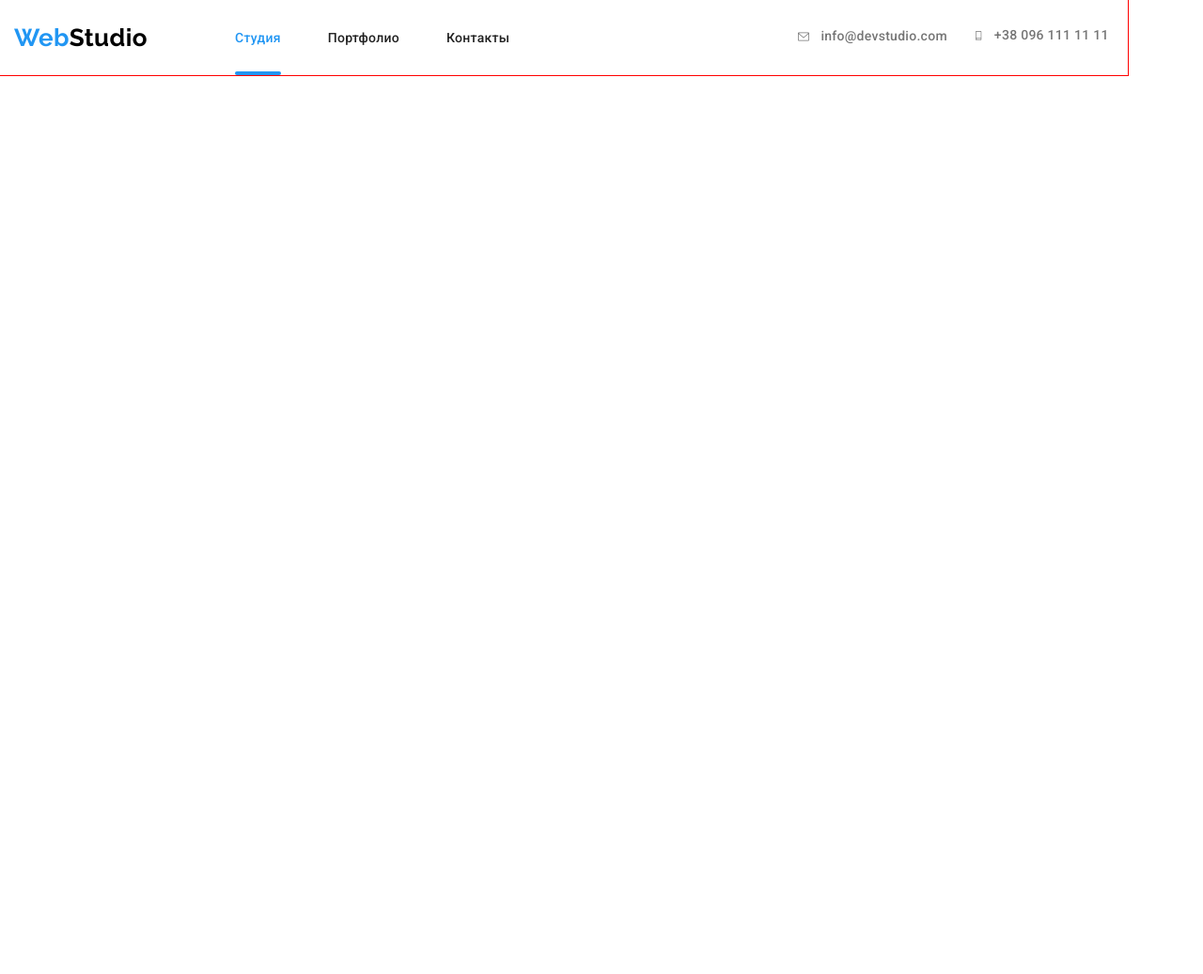
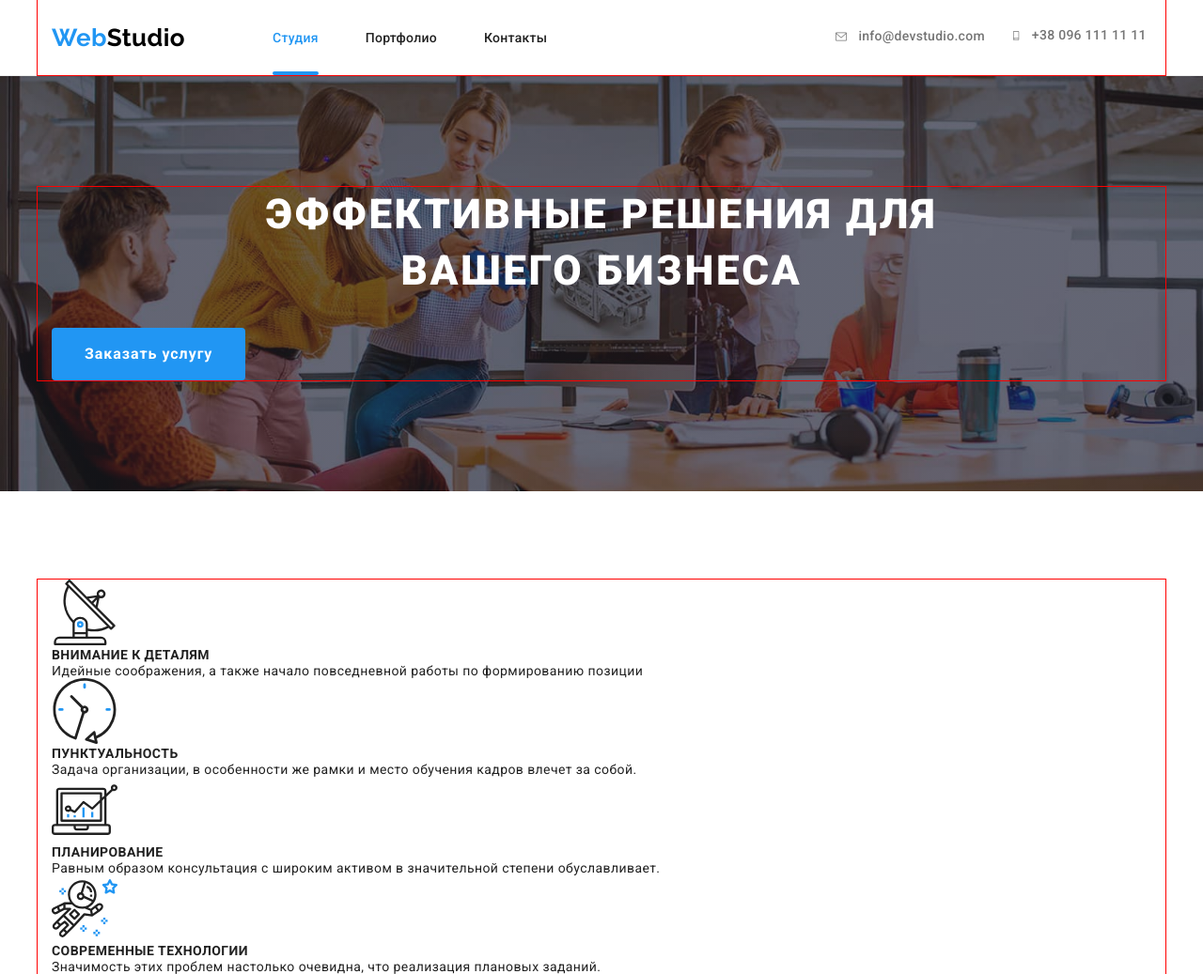
Before and after one commit to Zhukova-AV/goit-markup-hw-08, a plain HTML site: page index.html in a window 1280 px wide. Shown: the whole page at 94% size. Before the commit the page ends 800 px from the top, so only its background shows below. Drawn offline with nearby package versions, Linux system fonts and the light colour scheme.

Commit message:
add feature

```diff
--- a/index.html
+++ b/index.html
@@ -82,11 +82,11 @@
 
     <main>
         <!-- HERO -->
-        <!-- <section class="main-section">
+        <section class="main-section">
             <div class="container">
-                <div class="main-section__box">
+                <!-- <div class="main-section__box"> -->
                     <h1 class="main-section__title">Эффективные решения для вашего бизнеса</h1>
-                </div>
+                <!-- </div> -->
                 <button type="button" class="btn btn__primary" data-modal-open>Заказать услугу</button>
                 <div class="backdrop is-hidden" data-modal>
                     <div class="modal">
@@ -143,11 +143,11 @@
                     </div>
                 </div>
             </div>
-        </section> -->
+        </section>
         <!-- /HERO -->
 
         <!-- FEATURES -->
-        <!-- <section class="section section__no-padding">
+        <section class="section section__no-padding">
             <div class="container">
                 <h2 hidden>Особенности</h2>
                 <ul class="feature list">
@@ -189,7 +189,7 @@
                         </li>
                     </ul>
             </div>
-        </section> -->
+        </section>
         <!-- /Features -->
 
         <!-- ABOUT -->
--- a/scss/components/_button.scss
+++ b/scss/components/_button.scss
@@ -1,13 +1,13 @@
 .btn {
-    display: inline-flex;
+    // display: inline-flex;
+    align-items: center;
+
     cursor: pointer;
     border-radius: 4px;
     border: 3px solid transparent;
 }
 
 .btn__primary {
-    display: inline-flex;
-    align-items: center;
     padding: 10px 32px;
 
     color: $text-color-white;
--- a/scss/layout/_features.scss
+++ b/scss/layout/_features.scss
@@ -2,14 +2,15 @@
 //     display: flex;
 // }
 
-// .feature__item {
-//     width: 270px;
+.feature__item {
+    width: auto;
+    // width: 270px;
 
-//     & + & {
-//         margin-left: 30px;
-//         display: block;
-//     }
-// }
+    // & + & {
+    //     margin-left: 30px;
+    //     display: block;
+    // }
+}
 
 // .feature__text {
 //     margin-top: 10px;
@@ -17,12 +18,13 @@
 //     line-height: 1.71;
 // }
 
-// .feature__box {
-//     display: flex;
-//     align-items: center;
-//     justify-content: center;
-//     margin-bottom: 30px;
-//     width: 270px;
-//     height: 120px;
-//     background-color: $bgc-color-secondary;
-// }
+.feature__box {
+    display: flex;
+    align-items: center;
+    justify-content: center;
+    margin-bottom: 30px;
+    width: 270px;
+    height: 120px;
+    // background-color: $bgc-color-secondary;
+    background-color: lawngreen;
+}
--- a/scss/layout/_header.scss
+++ b/scss/layout/_header.scss
@@ -1,5 +1,4 @@
 .header {
-    display: inline-block;
     border-bottom: 1px solid #ececec;
 }
 
--- a/scss/layout/_hero.scss
+++ b/scss/layout/_hero.scss
@@ -1,17 +1,34 @@
 .main-section {
-    max-width: 1600px;
+    display: block;
+    max-width: 100%;
+    height: auto;
     margin: 0 auto;
-    height: 600px;
+    // height: 400px;
+
+    padding-top: 118px;
+    padding-bottom: 118px;
+
     background-size: cover;
     background-position: center;
     background-image: linear-gradient($bgc-img, $bgc-img),
-        url(../images/img-main/bg-hero.jpg);
+        url(../images/hero/mobile-hero-bg.jpg),
+        url(../images/hero/mobile-hero-bg@2x.jpg);
     background-color: $bgc-color;
     background-repeat: no-repeat;
+
+    @media screen and (min-width: 768px) {
+        background-image: linear-gradient($bgc-img, $bgc-img),
+            url(../images/hero/tablet-hero-bg.jpg),
+            url(../images/hero/tablet-hero-bg@2x.jpg);
+
+        @media screen and (min-width: 1200px) {
+            background-image: linear-gradient($bgc-img, $bgc-img),
+                url(../images/hero/desktop-hero-bg.jpg),
+                url(../images/hero/desktop-hero-bg@2x.jpg);
+        }
     }
 
     .main-section .container {
-    padding: 200px 0;
         text-align: center;
     }
 
@@ -20,12 +37,30 @@
 
         text-transform: uppercase;
         font-weight: 900;
+        font-size: 26px;
+        line-height: 1.6;
+
+        letter-spacing: 0.06em;
+
+        text-align: center;
+        margin: 0 auto 30px auto;
+
+        @media screen and (min-width: 768px) {
+            margin-right: 189px;
+            margin-left: 189px;
+        }
+
+        @media screen and (min-width: 1200px) {
+            // margin-left: 437px;
+            // margin-right: 437px;
+
             font-size: 44px;
             line-height: 1.36;
-    letter-spacing: 0.06em;
+        }
+    }
 }
 
-.main-section__box {
-    width: 696px;
-    margin: 0 auto 30px auto;
-}
+// .main-section__box {
+//     // width: 696px;
+//     margin: 0 auto 30px auto;
+// }
```
Also changed, not shown: css/main.css, css/main.min.css, images/hero/desktop-hero-bg.jpg (added), images/hero/desktop-hero-bg@2x.jpg (added), 2 other files. Lines whose indentation alone changed are shown as unchanged.
